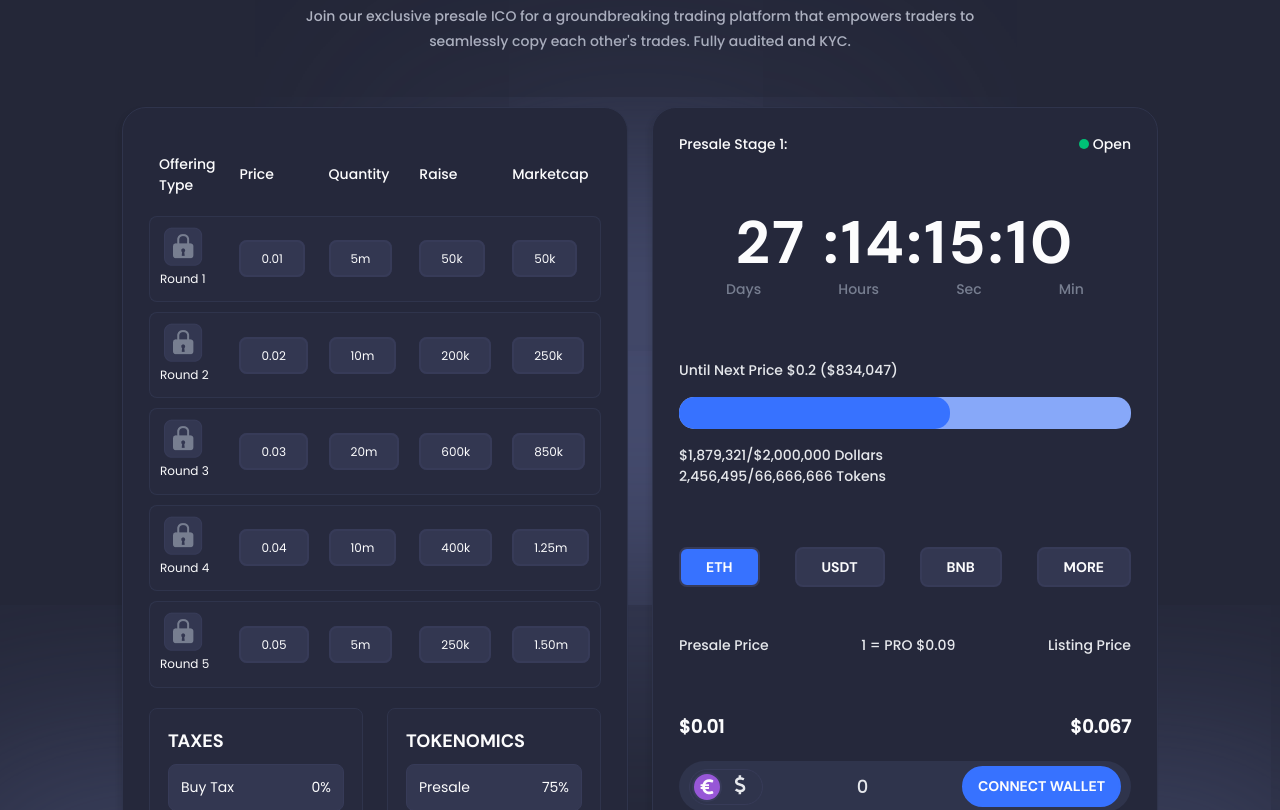
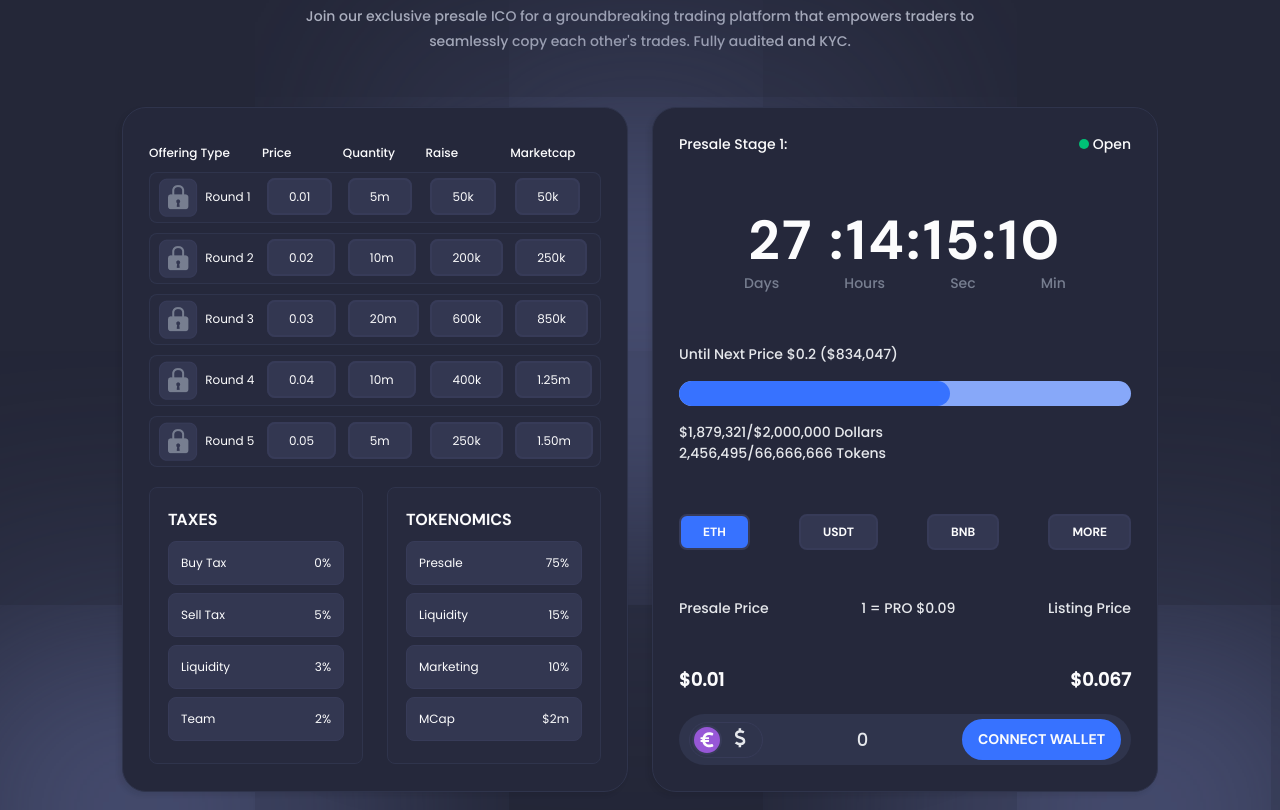
Before and after one commit to TajulDev/coryTradeProHtml, a plain HTML site: page index.html in a window 1280 px wide. Shown: the part 920-1730 px from the top of the page. Drawn offline with nearby package versions, Linux system fonts and the light colour scheme.

Commit message:
table fix

```diff
--- a/assets/css/style.css
+++ b/assets/css/style.css
@@ -58,7 +58,7 @@ a {
 }
 
 .mb_live {
-    margin-bottom: 60px;
+    margin-bottom: 50px;
 }
 
 .header_sec {
@@ -271,6 +271,7 @@ header .nav-link:focus,
     border-collapse: inherit;
     border-radius: 8px !important;
     border-spacing: 0 10px;
+    white-space: nowrap;
     width: 100%;
     margin-bottom: 10px;
 }
@@ -282,10 +283,10 @@ header .nav-link:focus,
 .table_offer th {
     color: var(--text-text-primary-01, #FCFCFD);
     font-family: var(--poppins);
-    font-size: 14px;
+    font-size: 12px;
     font-weight: 500;
-    margin-bottom: 24px;
-    padding: 10px;
+    /* margin-bottom: 24px; */
+    /* padding: 10px; */
 }
 
 .table_offer tbody tr {
@@ -312,7 +313,7 @@ header .nav-link:focus,
     border-top: 1px solid #2F344C;
     border-bottom: 1px solid #2F344C;
     background: var(--surface-surface-secondary-02, #272A3E);
-    padding: 10px;
+    padding: 5px;
 }
 
 .table_offer td:first-child {
@@ -335,10 +336,10 @@ header .nav-link:focus,
 .tax_token h3 {
     color: var(--text-text-primary-01, #FCFCFD);
     font-family: var(--dm);
-    font-size: 18px;
+    font-size: 16px;
     font-weight: 700;
     text-transform: uppercase;
-    margin-bottom: 12px;
+    /* margin-bottom: 12px; */
 }
 
 .live_line {
@@ -356,7 +357,7 @@ header .nav-link:focus,
 .tax_token p {
     color: var(--text-text-primary-01, #FCFCFD);
     font-family: var(--poppins);
-    font-size: 14px;
+    font-size: 12px;
     font-weight: 400;
 }
 
@@ -381,14 +382,14 @@ header .nav-link:focus,
 .timer h3 {
     color: var(--text-text-primary-01, #FCFCFD);
     font-family: var(--dm);
-    font-size: 60px;
+    font-size: 55px;
     font-weight: 700;
     letter-spacing: 2.4px;
 }
 
-.time_in {
+/* .time_in {
     gap: 30px;
-}
+} */
 
 .timer p {
     color: var(--text-text-secondary-01, #777E90);
@@ -401,7 +402,7 @@ header .nav-link:focus,
 
 .progress,
 .progress-stacked {
-    --bs-progress-height: 32px;
+    --bs-progress-height: 25px;
     border-radius: 15px;
     --bs-progress-bg: #87A8F9;
     --bs-progress-bar-bg: #3772FF;
@@ -432,12 +433,11 @@ header .nav-link:focus,
 .currency ul li a {
     color: #FCFCFD !important;
     font-family: var(--dm);
-    font-size: 14px;
+    font-size: 12px;
     font-weight: 700;
     line-height: 16px;
     text-transform: uppercase;
-    padding: 10px 25px;
-
+    padding: 8px 22px;
 }
 
 .currency ul li a:hover {
@@ -1095,7 +1095,7 @@ input:focus-visible {
 }
 
 .terms p{
-    font-size: 16px;
+    /* font-size: 16px; */
     text-align: justify;
 }
 
```
